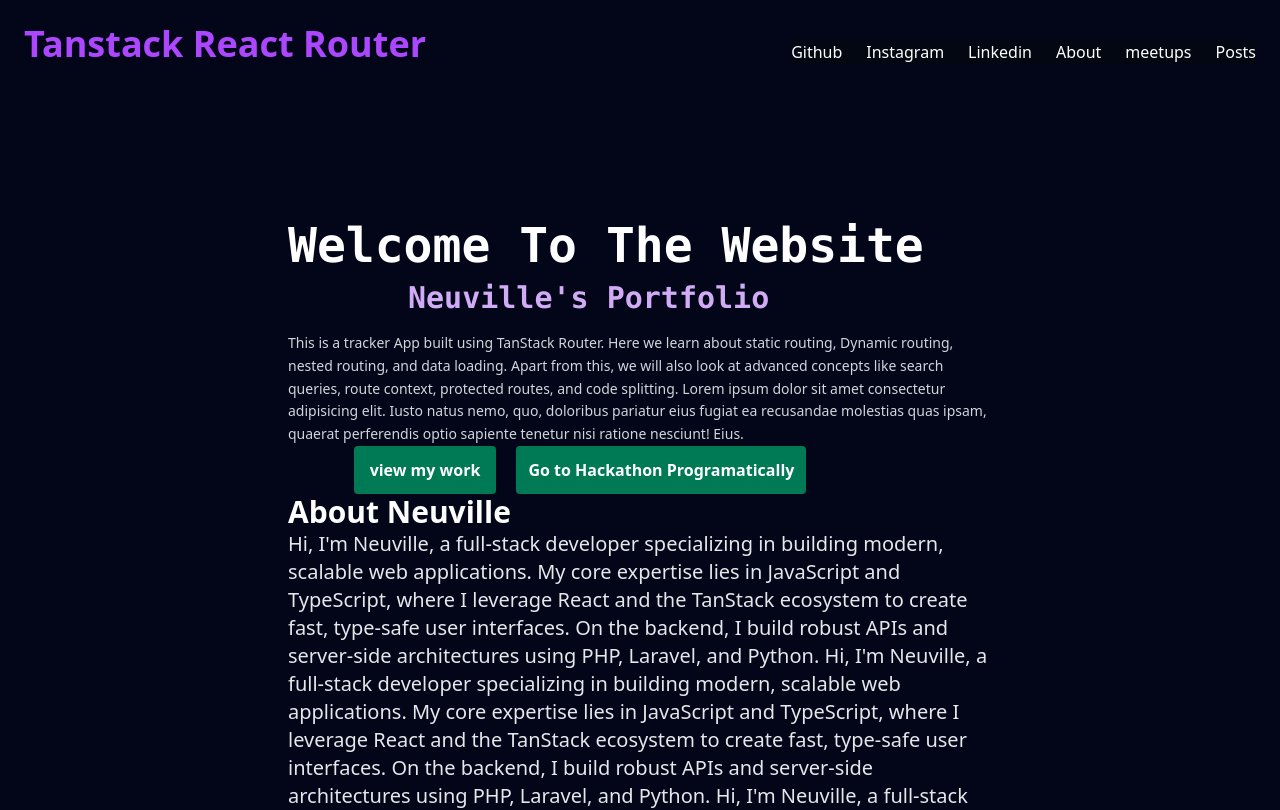
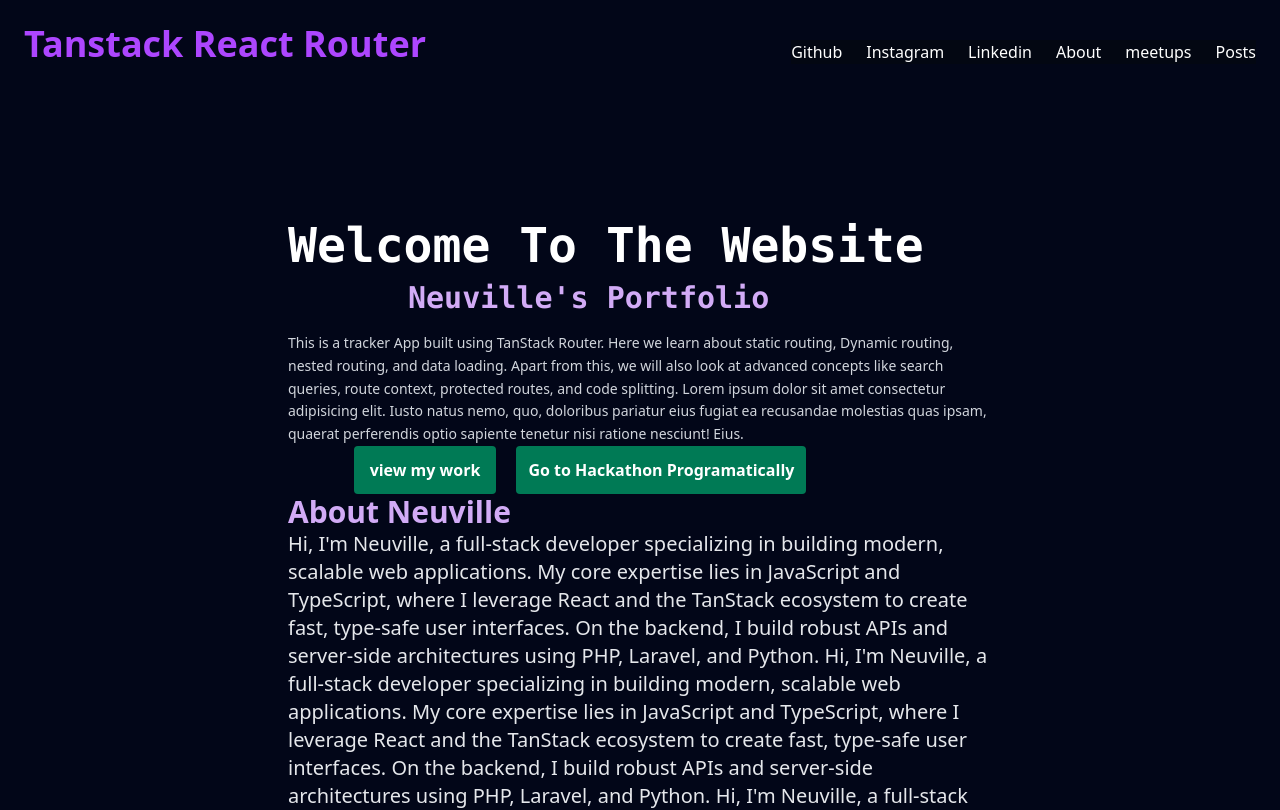
Before and after one commit to otiendeneville-prog/Shale, a React (Vite) app: page / in a window 1280 px wide. Shown: the top 810 px of the page. Built offline with nearby package versions, Linux system fonts and the light colour scheme.

Commit message:
add animate to ping on the h1

```diff
--- a/src/componet/HeroSection.tsx
+++ b/src/componet/HeroSection.tsx
@@ -1,7 +1,9 @@
 export default function HeroSection() {
   return (
     <div className="mb-100">
-      <h1 className="text-3xl font-bold text-neutral">About Neuville</h1>
+      <h1 className="text-3xl font-bold text-purple-300 animate-pulse">
+        About Neuville
+      </h1>
       <p className="text-xl text-gray-200">
         Hi, I'm Neuville, a full-stack developer specializing in building
         modern, scalable web applications. My core expertise lies in JavaScript
```
